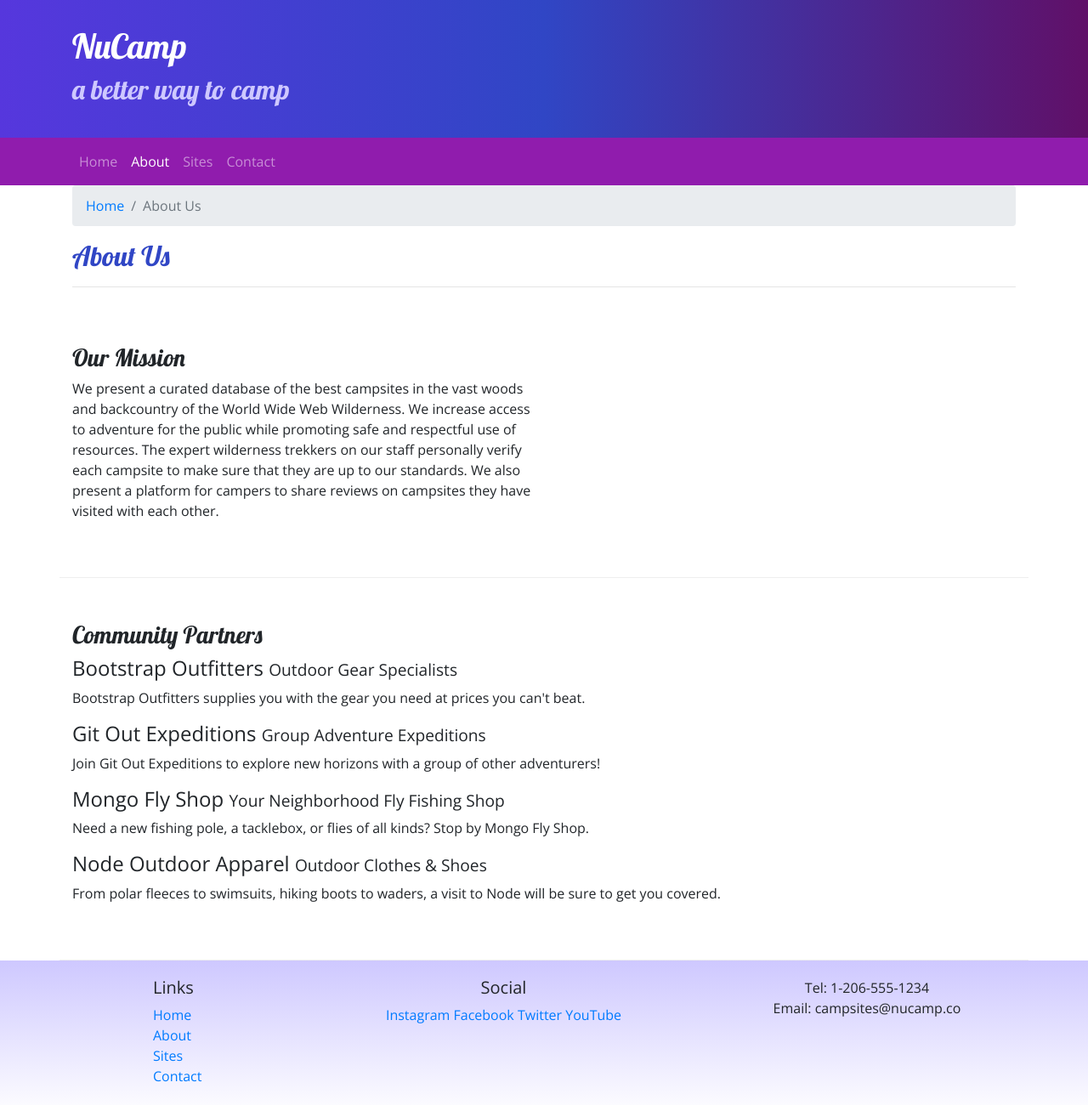
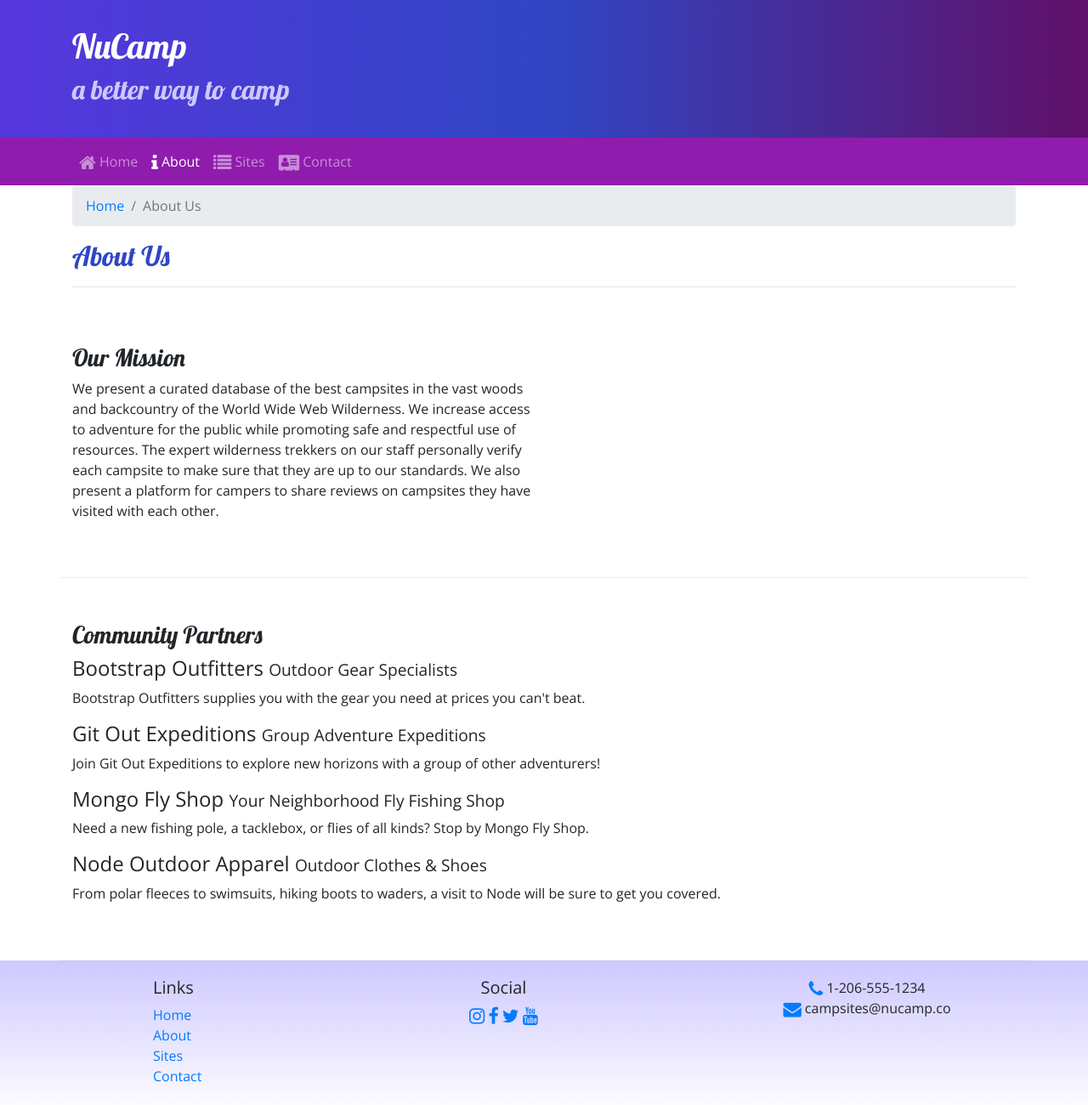
Before and after one commit to spencerrossrobinson/nucamp-campsite, a website: page aboutus.html in a window 1280 px wide. Shown: the whole page at 85% size. Drawn offline with nearby package versions, Linux system fonts and the light colour scheme.

Commit message:
Icon Fonts

```diff
--- a/aboutus.html
+++ b/aboutus.html
@@ -9,6 +9,10 @@
       href="node_modules/bootstrap/dist/css/bootstrap.min.css"
     />
     <!-- CSS style sheet and Fonts must be placed after Bootstrap CSS -->
+    <link
+      rel="stylesheet"
+      href="node_modules/font-awesome/css/font-awesome.min.css"
+    />
     <link
       rel="stylesheet"
       href="https://fonts.googleapis.com/css?family=Lobster|Open+Sans"
@@ -42,13 +46,25 @@
         <div class="collapse navbar-collapse" id="nucampNavbar">
           <ul class="navbar-nav">
             <li class="nav-item">
-              <a class="nav-link" href="index.html">Home</a>
+              <a class="nav-link" href="index.html">
+                <i class="fa fa-home fa-lg"></i> Home</a
+              >
             </li>
             <li class="nav-item active">
-              <a class="nav-link" href="#">About</a>
+              <a class="nav-link" href="#">
+                <i class="fa fa-info fa-lg"></i> About</a
+              >
             </li>
-            <li class="nav-item"><a class="nav-link" href="#">Sites</a></li>
-            <li class="nav-item"><a class="nav-link" href="#">Contact</a></li>
+            <li class="nav-item">
+              <a class="nav-link" href="#">
+                <i class="fa fa-list fa-lg"></i> Sites</a
+              >
+            </li>
+            <li class="nav-item">
+              <a class="nav-link" href="#">
+                <i class="fa fa-address-card fa-lg"></i> Contact</a
+              >
+            </li>
           </ul>
         </div>
       </div>
@@ -126,14 +142,23 @@
           </div>
           <div class="col-6 col-sm-5 text-center">
             <h5>Social</h5>
-            <a href="http://instagram.com/">Instagram</a>
-            <a href="http://facebook.com/">Facebook</a>
-            <a href="http://twitter.com/">Twitter</a>
-            <a href="http://youtube.com/">YouTube</a>
+            <a href="http://instagram.com/">
+              <i class="fa fa-instagram fa-lg"></i
+            ></a>
+            <a href="http://facebook.com/">
+              <i class="fa fa-facebook fa-lg"></i
+            ></a>
+            <a href="http://twitter.com/">
+              <i class="fa fa-twitter fa-lg"></i
+            ></a>
+            <a href="http://youtube.com/">
+              <i class="fa fa-youtube fa-lg"></i
+            ></a>
           </div>
           <div class="col-sm-4 text-center">
-            Tel: 1-206-555-1234<br />
-            Email: campsites@nucamp.co
+            <i class="fa fa-phone fa-lg text-primary"></i> 1-206-555-1234<br />
+            <i class="fa fa-envelope fa-lg text-primary"></i>
+            campsites@nucamp.co
           </div>
         </div>
       </div>
--- a/package.json
+++ b/package.json
@@ -15,6 +15,7 @@
   },
   "dependencies": {
     "bootstrap": "^4.5.2",
+    "font-awesome": "^4.7.0",
     "jquery": "^3.5.1",
     "popper.js": "^1.16.1"
   }
```
Also changed, not shown: index.html (+35 -10 lines), 1 other file.
